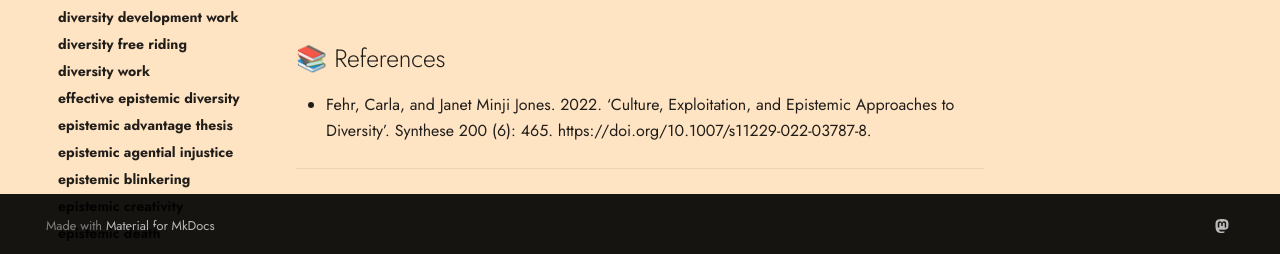
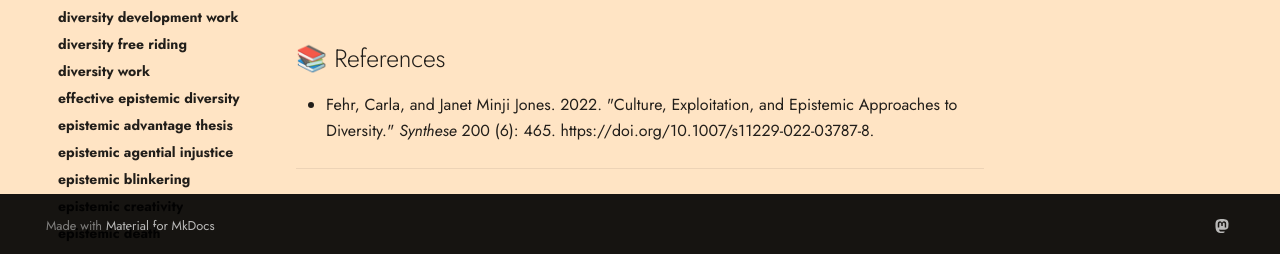
Before and after one commit to conceptcartography/conceptcartography, an MkDocs documentation site: the page built from docs/concepts/credibility-bias.md, in a window 1280 px wide. Shown: the part 642-896 px from the top of the page. Built offline with MkDocs 1.6.1 and Material for MkDocs 9.7.7, drawn with Linux system fonts in a browser that asks for light colours; comment, search, counter and statistics services are not loaded; the version menu is left out.

```diff
--- a/docs/concepts/credibility-bias.md
+++ b/docs/concepts/credibility-bias.md
@@ -15,7 +15,7 @@
 
 ## 📚 References
 
-- Fehr, Carla, and Janet Minji Jones. 2022. ‘Culture, Exploitation, and Epistemic Approaches to Diversity’. Synthese 200 (6): 465. https://doi.org/10.1007/s11229-022-03787-8.
+- Fehr, Carla, and Janet Minji Jones. 2022. "Culture, Exploitation, and Epistemic Approaches to Diversity." _Synthese_ 200 (6): 465. https://doi.org/10.1007/s11229-022-03787-8.
 
 ---
 
```
